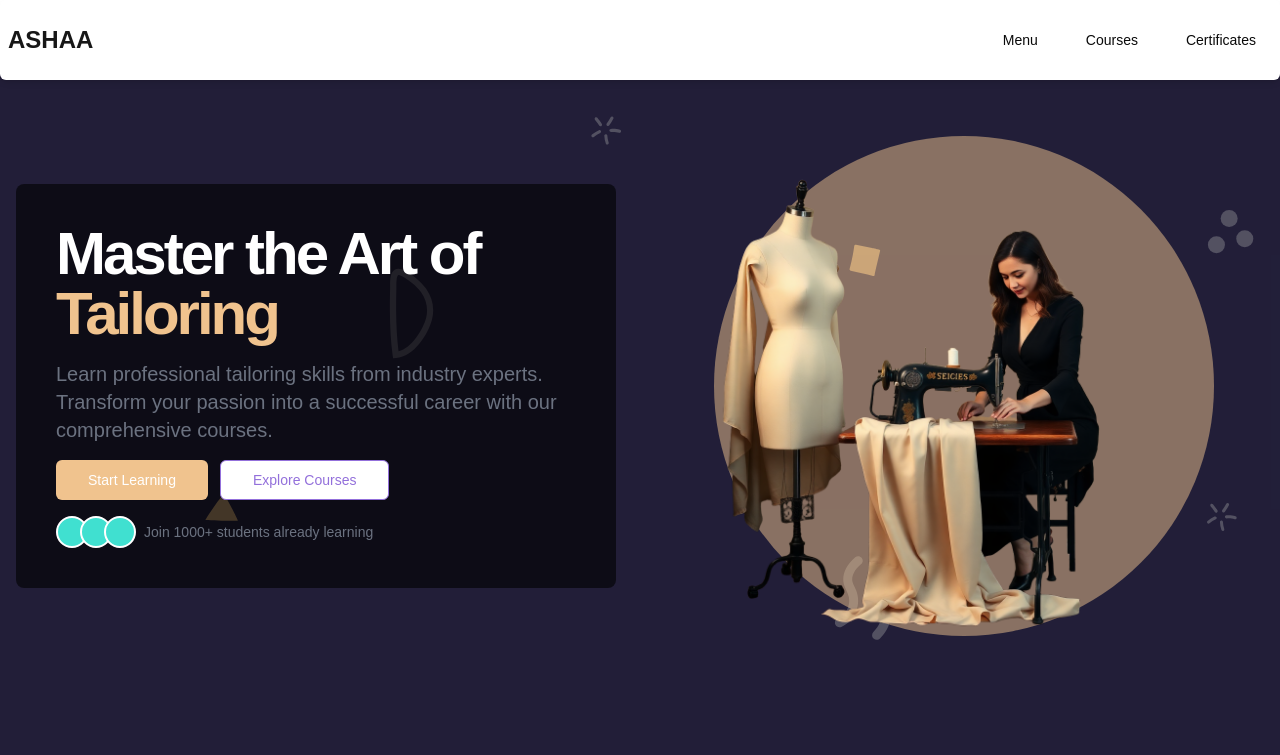
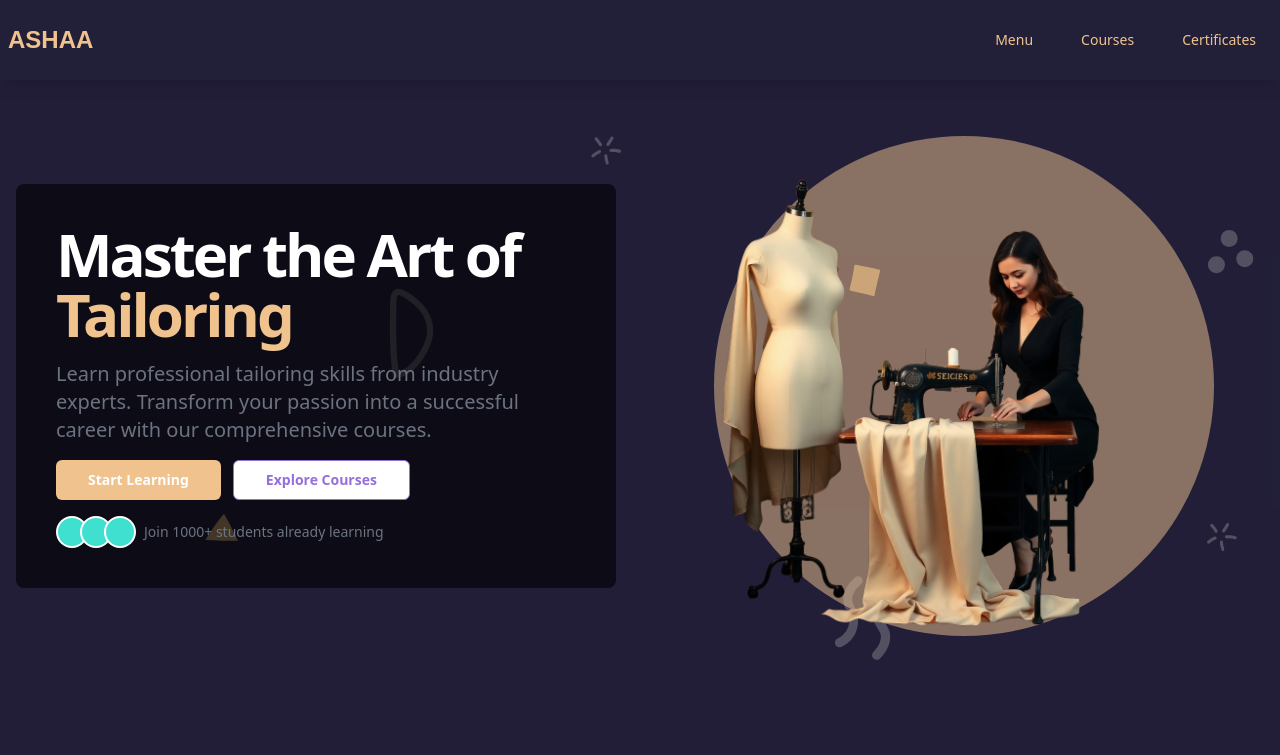
Before and after one commit to karacal-desk/next_trailor, a Next.js app: page / in a window 1280 px wide. Shown: the top 755 px of the page. Built offline with nearby package versions, Linux system fonts and the light colour scheme.

Commit message:
redesigned navbar

```diff
--- a/src/components/Background.tsx
+++ b/src/components/Background.tsx
@@ -6,8 +6,8 @@ const Background = () => {
       <svg
         xmlns="http://www.w3.org/2000/svg"
         width="1920"
-        height="1080"
-        viewBox="0 0 1600 800"
+        height="1180"
+        viewBox="0 0 1600 850"
       >
         <rect fill="#312C51" width="1600" height="800" />
         <path
--- a/src/components/HeroSection.mod.tsx
+++ b/src/components/HeroSection.mod.tsx
@@ -4,8 +4,8 @@ import Image from "next/image";
 
 const HeroSection = () => {
   return (
-    <div className="bg-black/30">
-      <div className="container mt-10 px-4 py-12 md:py-24">
+    <div className="bg-black/30 ">
+      <div className="container mt-10 px-4 py-12 md:py-24 font-sans">
         <div className="grid  items-center gap-8 md:grid-cols-2 md:gap-12">
           <div className="flex bg-black/60 p-10 rounded-lg flex-col space-y-4 text-center md:text-left">
             <h1 className="text-3xl  text-white font-bold tracking-tighter sm:text-4xl md:text-5xl lg:text-6xl">
@@ -17,16 +17,16 @@ const HeroSection = () => {
               Transform your passion into a successful career with our
               comprehensive courses.
             </p>
-            <div className="flex flex-col gap-3 sm:flex-row sm:justify-center md:justify-start">
+            <div className="flex flex-col gap-3  sm:flex-row sm:justify-center md:justify-start">
               <Button
-                className="bg-[#F0C38E] text-white hover:bg-[#F0C38E]/90"
+                className="bg-[#F0C38E] text-white hover:bg-[#F0C38E]/90 font-semibold"
                 size="lg"
               >
                 Start Learning
               </Button>
               <Button
                 variant="outline"
-                className="border-[#9370DB] text-[#9370DB] hover:bg-[#9370DB]/10 hover:text-white"
+                className="border-[#9370DB] text-[#9370DB] hover:bg-[#9370DB]/10 hover:text-white font-semibold"
                 size="lg"
               >
                 Explore Courses
--- a/src/components/Navbar.tsx
+++ b/src/components/Navbar.tsx
@@ -9,13 +9,13 @@ import {
 
 export default function Navbar() {
   return (
-    <nav className="bg-white fixed z-10  w-full rounded-md  shadow-md">
+    <nav className="bg-[#221F39] text-[#F0C38E]  fixed z-10  w-full shadow-lg">
       <div className="container mx-auto px-2">
         <div className="flex justify-between  items-center h-20">
-          <Link href="/" className="font-bold text-2xl text-primary">
+          <Link href="/" className="font-bold text-2xl ">
             ASHAA
           </Link>
-          <div className="flex space-x-0 md:space-x-4">
+          <div className="flex space-x-0 md:space-x-4 font-sans text-2xl">
             <DropdownMenu>
               <DropdownMenuTrigger asChild>
                 <Button variant="ghost">Menu</Button>
```
Also changed, not shown: public/hero2.webp (deleted).
